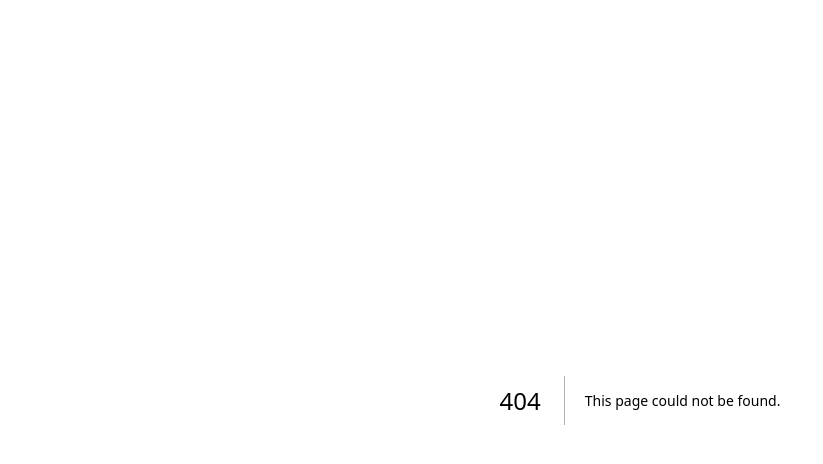
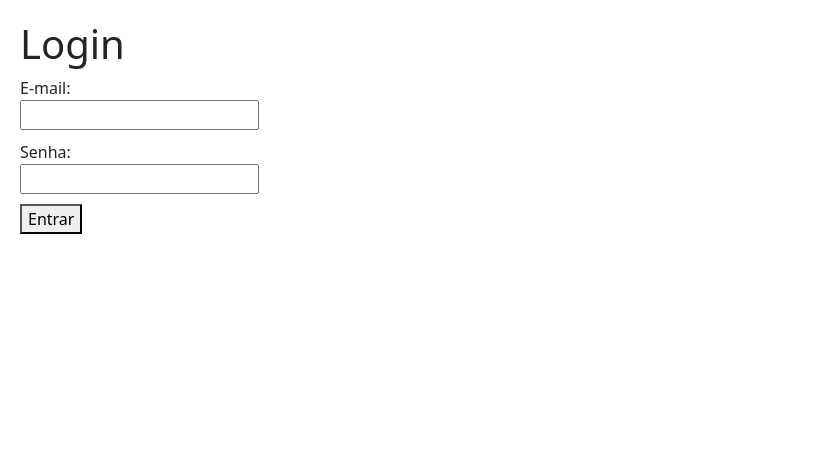
Before and after one commit to AntonyRNS/hub-negocios-v4.0, a Next.js app in the folder hub-negocios/: page /login in a window 1280 px wide. Before the commit this address had no page. Shown: the top 464 px of the page, without its empty margins (0-823 px from the left). Built offline with nearby package versions, Linux system fonts and the light colour scheme.

Commit message:
Implementa logica de login com Locl Storage

```diff
--- /dev/null
+++ b/hub-negocios/app/login/page.tsx
@@ -0,0 +1,80 @@
+'use client';
+
+import { useState, useEffect } from 'react';
+import { useRouter } from 'next/navigation'; // Padrão App Router que o projeto já usa [3]
+
+// Usuários padrão que serão salvos no navegador
+const DEFAULT_USERS = [
+  { id: '1', email: 'Gabriel@gmail.com', password: '123456789', name: 'Gabriel' },
+  { id: '2', email: 'Antony@gmail.com', password: '123456789', name: 'Antony' },
+  { id: '3', email: 'padrao@gmail.com', password: '123456789', name: 'Usuário Padrão' }
+];
+
+export default function LoginPage() {
+  const router = useRouter();
+  const [email, setEmail] = useState('');
+  const [password, setPassword] = useState('');
+  const [error, setError] = useState('');
+
+  // Salva os usuários no LocalStorage se eles ainda não existirem [1]
+  useEffect(() => {
+    const savedUsers = localStorage.getItem('local_users');
+    if (!savedUsers) {
+      localStorage.setItem('local_users', JSON.stringify(DEFAULT_USERS));
+    }
+  }, []);
+
+  const handleSubmit = (e: React.FormEvent) => {
+    e.preventDefault(); // Para o recarregamento automático da página
+    setError('');
+
+    // RECUPERA OS USUÁRIOS (ESSA PARTE FALTA NO SEU CÓDIGO ATUAL)
+    const savedUsers = localStorage.getItem('local_users');
+    const users = savedUsers ? JSON.parse(savedUsers) : [];
+
+    // PROCURA O USUÁRIO (ESSA PARTE TAMBÉM FALTA)
+    const user = users.find((u: any) => u.email === email && u.password === password);
+
+    if (user) {
+      // SALVA A SESSÃO E MUDA DE PÁGINA
+      localStorage.setItem('is_logged_in', 'true');
+      localStorage.setItem('current_user', JSON.stringify(user));
+
+      console.log('Login realizado com sucesso!');
+      router.push('/'); // ISSO FAZ VOCÊ SAIR DA TELA DE LOGIN
+    } else {
+      setError('E-mail ou senha incorretos.');
+    }
+  };
+
+  return (
+    <div style={{ padding: '20px' }}>
+      <h1>Login</h1>
+      <form onSubmit={handleSubmit}>
+        {error && <p style={{ color: 'red' }}>{error}</p>}
+
+        <div style={{ marginBottom: '10px' }}>
+          <label>E-mail:</label><br />
+          <input
+            type="email"
+            value={email}
+            onChange={(e) => setEmail(e.target.value)}
+            required
+          />
+        </div>
+
+        <div style={{ marginBottom: '10px' }}>
+          <label>Senha:</label><br />
+          <input
+            type="password"
+            value={password}
+            onChange={(e) => setPassword(e.target.value)}
+            required
+          />
+        </div>
+
+        <button type="submit">Entrar</button>
+      </form>
+    </div>
+  );
+}
```
Also changed, not shown: 1 other file (tests, documents, lock files or other folders).
